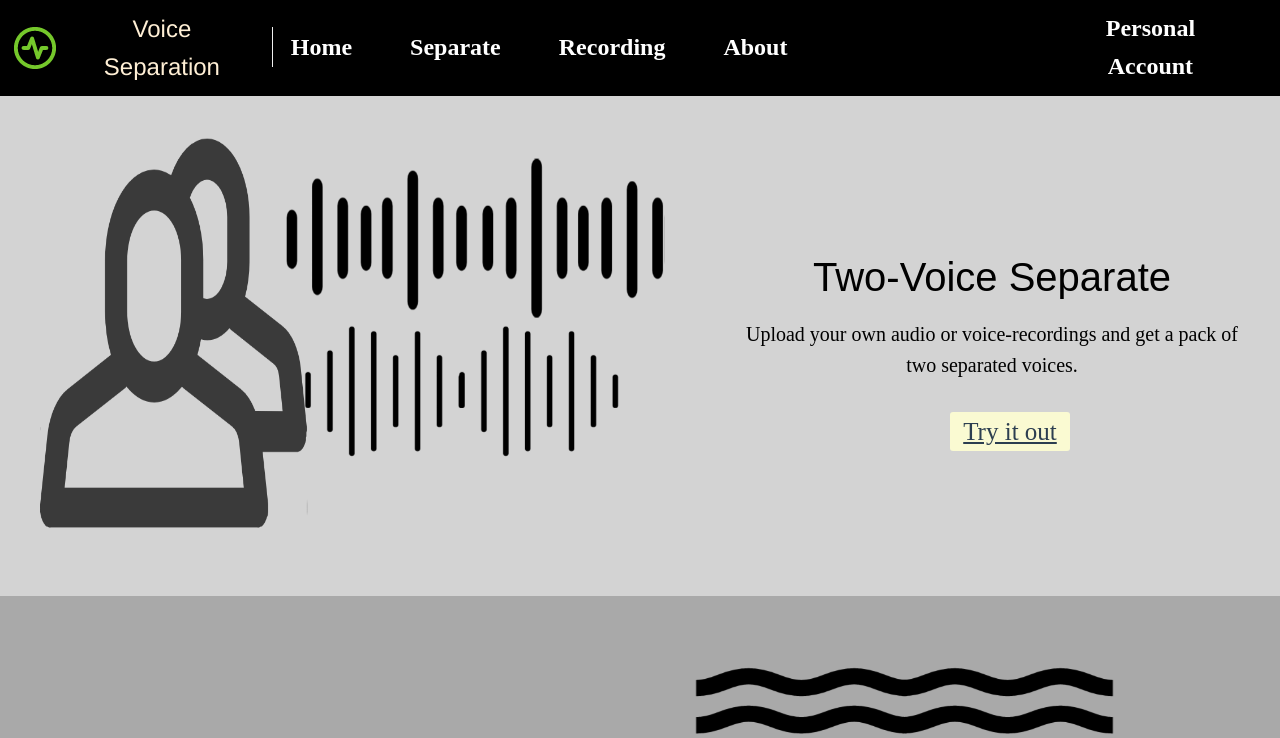
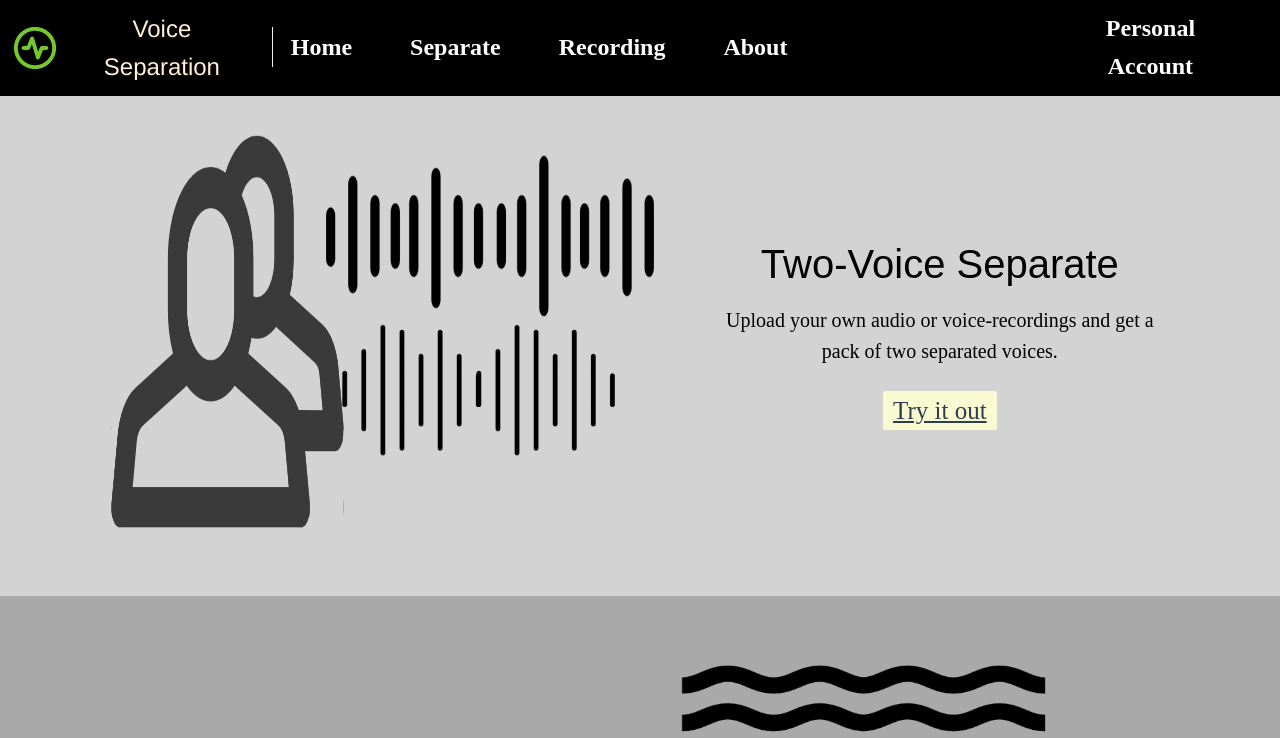
Before and after one commit to Gold-Jack/voice-separation-frontend, a Vue app: page /home in a window 1280 px wide. Shown: the top 738 px of the page. Built offline with nearby package versions, Linux system fonts and the light colour scheme.

Commit message:
voice-separation url conflict fix

```diff
--- a/src/components/display/ImgText.vue
+++ b/src/components/display/ImgText.vue
@@ -8,7 +8,7 @@
       <div class="sub-title">
         {{ subTitle }}
       </div>
-      <div style="padding-left: 42%">
+      <div style="width: 100%">
         <div class="link-echo" @click="$router.push(link)">
           {{ linkEcho }}
         </div>
@@ -69,6 +69,8 @@ export default {
   background-color: v-bind(bkgColor);
   display: flex;
   flex-direction: v-bind(arrangement);
+  padding-left: 6%;
+  padding-right: 7%;
 }
 
 .image-icon {
@@ -89,15 +91,15 @@ export default {
   font-size: 40px;
   font-family: Arial, Helvetica, sans-serif;
   color: black;
-  padding-top: 150px;
-  padding-bottom: 10px;
+  padding-top: 30%;
+  padding-bottom: 2%;
 }
 
 .sub-title {
   font-size: 20px;
   font-family: "Microsoft JhengHei",serif;
   color: black;
-  padding-bottom: 30px;
+  padding-bottom: 5%;
 }
 
 .link-echo {
@@ -108,6 +110,7 @@ export default {
   border: 2px slategray;
   border-radius: 3px;
   background-color: lightgoldenrodyellow;
-  width: 120px;
+  width: 25%;
+  margin-left: 37.5%;
 }
 </style>
--- a/src/components/recorder/Recorder.vue
+++ b/src/components/recorder/Recorder.vue
@@ -1,5 +1,11 @@
 <template>
-
+  <div style="font-size: xxx-large; padding-top: 20%; padding-bottom: 20%">
+    This page is under-development.
+    <br>
+    You want to give us some advice?
+    <br>
+    Try contacts via following media.
+  </div>
 </template>
 
 <script>
--- a/src/components/separate/SeparateTwoVoice.vue
+++ b/src/components/separate/SeparateTwoVoice.vue
@@ -14,7 +14,7 @@
                  class="voice-separate-audio-wave"/>
     <BasicWave v-model:audio-url="sourceAudioUrl"
                v-show="sourceAudioShow"
-               uid="wave0"
+               uid="multi-wave-0"
                class="voice-separate-audio-wave"
     />
     <TextDivider text="Separated Audio"
@@ -22,12 +22,12 @@
                  class="voice-separate-audio-wave"/>
     <BasicWave v-model:audio-url="audio_s1"
                v-show="separateAudioShow"
-               uid="wave1"
+               uid="multi-wave-1"
                class="voice-separate-audio-wave"
     />
     <BasicWave v-model:audio-url="audio_s2"
                v-show="separateAudioShow"
-               uid="wave2"
+               uid="multi-wave-2"
                class="voice-separate-audio-wave"
     />
   </div>
@@ -56,7 +56,8 @@ export default {
     return {
       source: 'source',
       s1: "s1",
-      s2: "s2"
+      s2: "s2",
+      sourceUrlIdx: 'source-file-url'
     }
   },
   methods: {
@@ -68,7 +69,7 @@ export default {
         userId = user.userId;
 
 
-      let sourceAudioUrl = sessionStorage.getItem('source-file-url');
+      let sourceAudioUrl = sessionStorage.getItem(this.sourceUrlIdx);
       if (sourceAudioUrl == null) {
         message.info("Please upload source-audio first.");
         return;
@@ -80,8 +81,8 @@ export default {
           {params: {userId: userId, url: sourceAudioUrl}})
           .then(res => {
         if (res.code === "CODE_200") {
-          sessionStorage.setItem('s1', res.data[0]);
-          sessionStorage.setItem('s2', res.data[1]);
+          sessionStorage.setItem('multi1', res.data[0]);
+          sessionStorage.setItem('multi2', res.data[1]);
           this.$router.go(0);
           message.success("Separation finished.");
         } else {
@@ -92,7 +93,7 @@ export default {
   },
   mounted() {
     let updateUrl = () => {
-      let sourceAudioUrl_ = sessionStorage.getItem('source-file-url');
+      let sourceAudioUrl_ = sessionStorage.getItem(this.sourceUrlIdx);
       if (sourceAudioUrl_ === null) {
         return;
       }
@@ -101,8 +102,8 @@ export default {
       this.sourceAudioShow = true;
     }
 
-    let s1 = sessionStorage.getItem('s1');
-    let s2 = sessionStorage.getItem('s2');
+    let s1 = sessionStorage.getItem('multi1');
+    let s2 = sessionStorage.getItem('multi2');
     let updateS1S2 = () => {
       if (s1 === null && s2 === null)
         return;
--- a/src/components/separate/SeparateVoiceNoise.vue
+++ b/src/components/separate/SeparateVoiceNoise.vue
@@ -40,6 +40,11 @@ import {message} from "ant-design-vue";
 export default {
   name: "SeparateVoiceNoise",
   components: {BasicWave, TextDivider, Uploader, Header},
+  data() {
+    return {
+      sourceUrlIdx: 'source-file-url'
+    }
+  },
   methods: {
     singleVoiceSeparate() {
       // 后端默认userId=2代表GUEST上传，所以这里如果user===null，也可以不传userId这个param
@@ -48,7 +53,7 @@ export default {
       if (user !== null)
         userId = user.userId;
 
-      let sourceAudioUrl = sessionStorage.getItem('source-file-url');
+      let sourceAudioUrl = sessionStorage.getItem(this.sourceUrlIdx);
       if (sourceAudioUrl == null) {
         message.info("Please upload source-audio first.");
         return;
@@ -59,7 +64,7 @@ export default {
           {params: {userId: userId, url: sourceAudioUrl}})
           .then(res => {
             if (res.code === "CODE_200") {
-              sessionStorage.setItem('s1', res.data[0]);
+              sessionStorage.setItem('single1', res.data[0]);
               this.$router.go(0);
               message.success("Separation finished.");
             } else {
@@ -70,7 +75,7 @@ export default {
   },
   mounted() {
     let updateUrl = () => {
-      let sourceAudioUrl_ = sessionStorage.getItem('source-file-url');
+      let sourceAudioUrl_ = sessionStorage.getItem(this.sourceUrlIdx);
       if (sourceAudioUrl_ === null) {
         this.sourceAudioShow = false;
         return;
@@ -80,7 +85,7 @@ export default {
       this.sourceAudioShow = true;
     }
 
-    let s1 = sessionStorage.getItem('s1');
+    let s1 = sessionStorage.getItem('single1');
     let updateS1 = () => {
       if (s1 === null)
         return;
--- a/src/components/util/Uploader.vue
+++ b/src/components/util/Uploader.vue
@@ -34,6 +34,10 @@ export default {
     InboxOutlined
   },
   props: {
+    // 'sourceUrlIdx': {
+    //   type: String,
+    //   required: true
+    // }
   },
   data() {
     return {
@@ -44,7 +48,9 @@ export default {
     let originFile = ref();
 
     // fileUploader是设置了multipart/form-data的axios请求器，调用后可以对后端发起一次文件上传请求
-    let fileUploader = (file_num = 0) => axios({
+    let fileUploader = (file_num = 0) => {
+      message.info("uploading...");
+      axios({
         url: '/universal-prefix/file/upload',
         method: 'post',
         // data: {file: fileList[file_num].originFileObj},
@@ -59,7 +65,8 @@ export default {
         } else {
           message.error(res.data.code + "\n" + res.data.data);
         }
-    });
+      })
+    };
 
     const handleChange = info => {
       const status = info.file.status;
```
Lines whose indentation alone changed are shown as unchanged.
